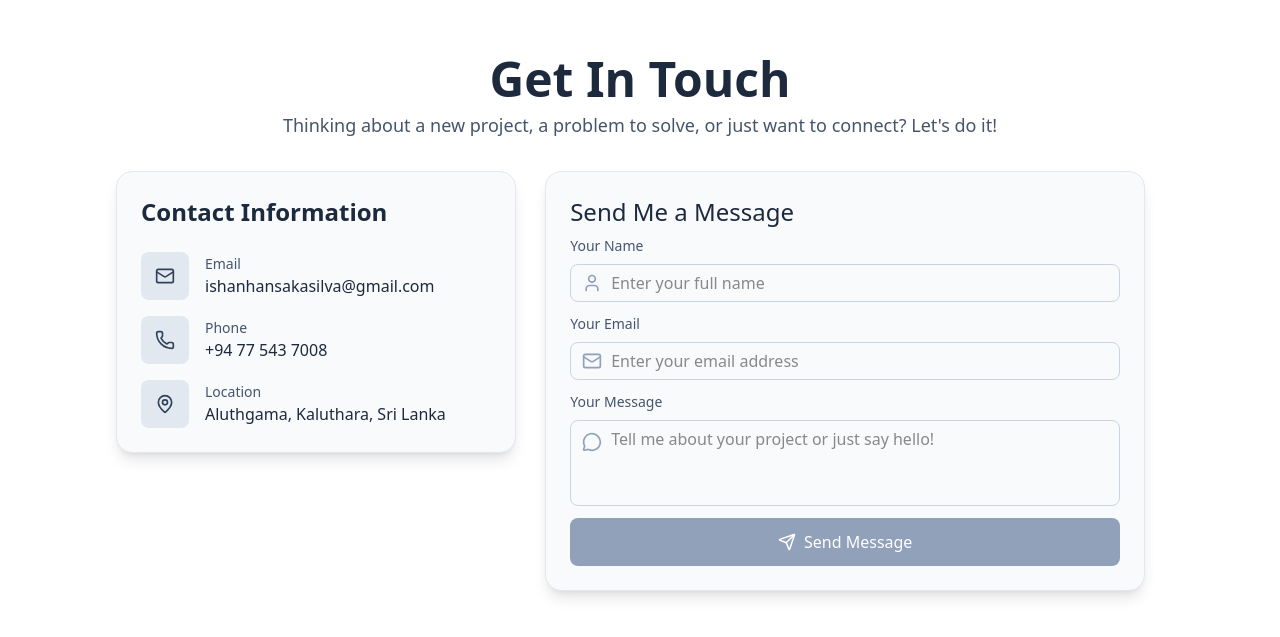
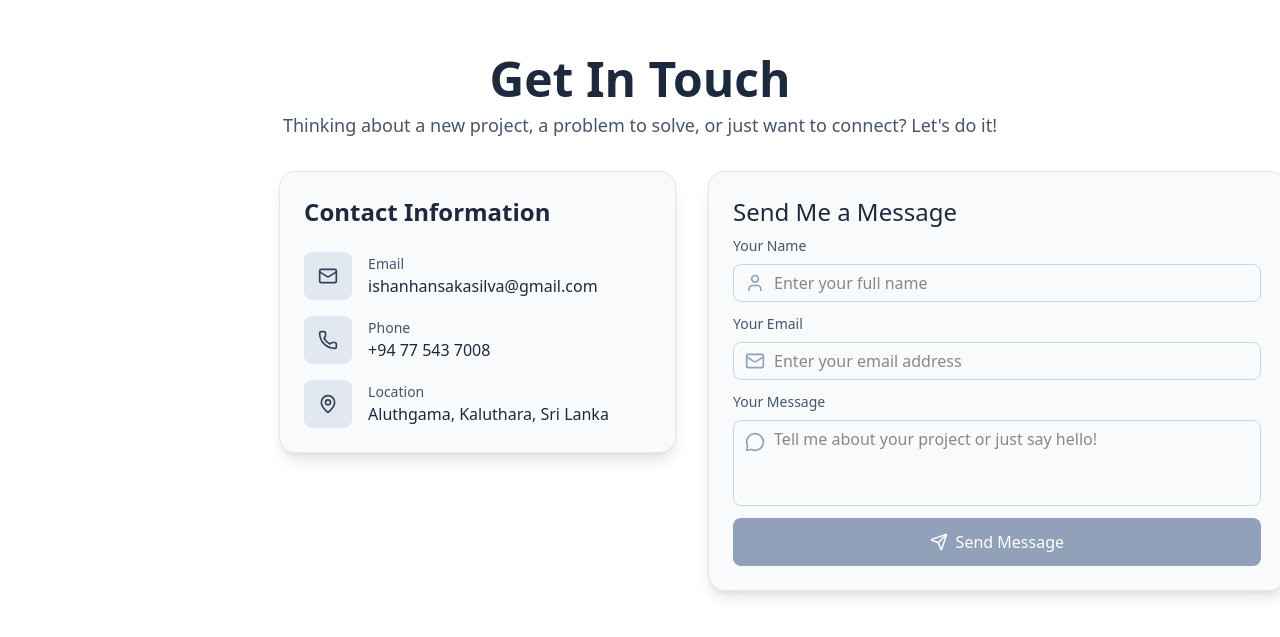
Before and after one commit to IshanHansaka/portfolio-frontend-v2, a Next.js app: page / in a window 1280 px wide. Shown: the part 3277-3914 px from the top of the page. Built offline with nearby package versions, Linux system fonts and the light colour scheme; no server answers.

Commit message:
chore: enhance ui

```diff
--- a/src/components/ContactPage.tsx
+++ b/src/components/ContactPage.tsx
@@ -68,9 +68,14 @@ export default function ContactPage() {
     },
   ];
 
+  // Don't render anything until mounted to avoid hydration issues
+  if (!isMounted) {
+    return null;
+  }
+
   return (
     <div className="min-h-[calc(100vh-100px)] md:min-h-screen flex flex-col md:flex-row items-center justify-start md:justify-center bg-fixed bg-no-repeat bg-cover bg-center px-6 pt-10 pb-16 md:px-10 md:py-24 font-sans">
-      <div className="w-full max-w-6xl">
+      <div className="w-full max-w-8xl">
         <div className="text-center mb-4 md:mb-8">
           <h1 className="text-3xl sm:text-4xl md:text-5xl font-bold text-slate-800 mb-2">
             Get In Touch
@@ -81,8 +86,7 @@ export default function ContactPage() {
             transition={{ duration: 0.6 }}
             className="block sm:hidden text-sm text-slate-600 max-w-md mx-auto leading-relaxed"
           >
-            Have a project in mind or want to collaborate? Feel free to reach
-            out.
+            want to collaborate? Feel free to reach out.
           </motion.p>
           <motion.p
             initial={{ opacity: 0, y: 20 }}
@@ -95,13 +99,12 @@ export default function ContactPage() {
           </motion.p>
         </div>
 
-        <div className="grid lg:grid-cols-[30%_70%] gap-8 md:gap-12 max-w-8xl w-full">
-          {isMounted && (
+        <div className="grid lg:grid-cols-[55%_80%] gap-8 md:gap-8 max-w-8xl w-full">
           <motion.div
             initial={{ opacity: 0, x: -50 }}
             animate={{ opacity: 1, x: 0 }}
             transition={{ duration: 0.6, delay: 0.2 }}
-              className="space-y-8 w-full md:w-[400px] hidden lg:block"
+            className="space-y-8 w-full hidden lg:block"
           >
             <div className="bg-slate-50 rounded-2xl p-4 md:p-6 shadow-lg border border-slate-200">
               <h2 className="text-2xl font-semibold text-slate-800 mb-6">
@@ -133,19 +136,22 @@ export default function ContactPage() {
               </div>
             </div>
           </motion.div>
-          )}
 
           <motion.div
             initial={{ opacity: 0, x: 50 }}
             animate={{ opacity: 1, x: 0 }}
             transition={{ duration: 0.6, delay: 0.4 }}
-            className="bg-slate-50 rounded-2xl p-4 md:p-6 shadow-lg border border-slate-200 w-full md:w-[600px] mx-auto"
+            className="bg-slate-50 rounded-2xl p-4 md:p-6 shadow-lg border border-slate-200 w-full mx-auto"
           >
             <h2 className="text-2xl md:text-2xl font-medium text-slate-800 mb-2">
               Send Me a Message
             </h2>
 
-            <form onSubmit={handleSubmit} className="space-y-3">
+            <form
+              onSubmit={handleSubmit}
+              className="space-y-3"
+              suppressHydrationWarning
+            >
               {/* Name */}
               <div>
                 <label
@@ -165,6 +171,7 @@ export default function ContactPage() {
                     value={formData.name}
                     onChange={handleInputChange}
                     required
+                    suppressHydrationWarning
                     className="block w-full pl-10 pr-3 py-1.5 border border-slate-300 rounded-lg focus:outline-none focus:ring-1 focus:ring-slate-500 focus:border-slate-500 transition-colors duration-200"
                     placeholder="Enter your full name"
                   />
@@ -190,6 +197,7 @@ export default function ContactPage() {
                     value={formData.email}
                     onChange={handleInputChange}
                     required
+                    suppressHydrationWarning
                     className="block w-full pl-10 pr-3 py-1.5 border border-slate-300 rounded-lg focus:outline-none focus:ring-1 focus:ring-slate-500 focus:border-slate-500 transition-colors duration-200"
                     placeholder="Enter your email address"
                   />
@@ -215,6 +223,7 @@ export default function ContactPage() {
                     value={formData.message}
                     onChange={handleInputChange}
                     required
+                    suppressHydrationWarning
                     className="block w-full pl-10 pr-3 py-1.5 border border-slate-300 rounded-lg focus:outline-none focus:ring-1 focus:ring-slate-500 focus:border-slate-500 transition-colors duration-200 resize-none"
                     placeholder="Tell me about your project or just say hello!"
                   />
@@ -227,6 +236,7 @@ export default function ContactPage() {
                 disabled={!isFormValid() || isSubmitting}
                 whileHover={{ scale: isFormValid() ? 1.02 : 1 }}
                 whileTap={{ scale: isFormValid() ? 0.98 : 1 }}
+                suppressHydrationWarning
                 className={`w-full flex items-center justify-center px-6 py-3 rounded-lg font-medium text-white transition-colors duration-200 ${
                   !isFormValid() || isSubmitting
                     ? 'bg-slate-400 cursor-not-allowed'
```
Lines whose indentation alone changed are shown as unchanged.
